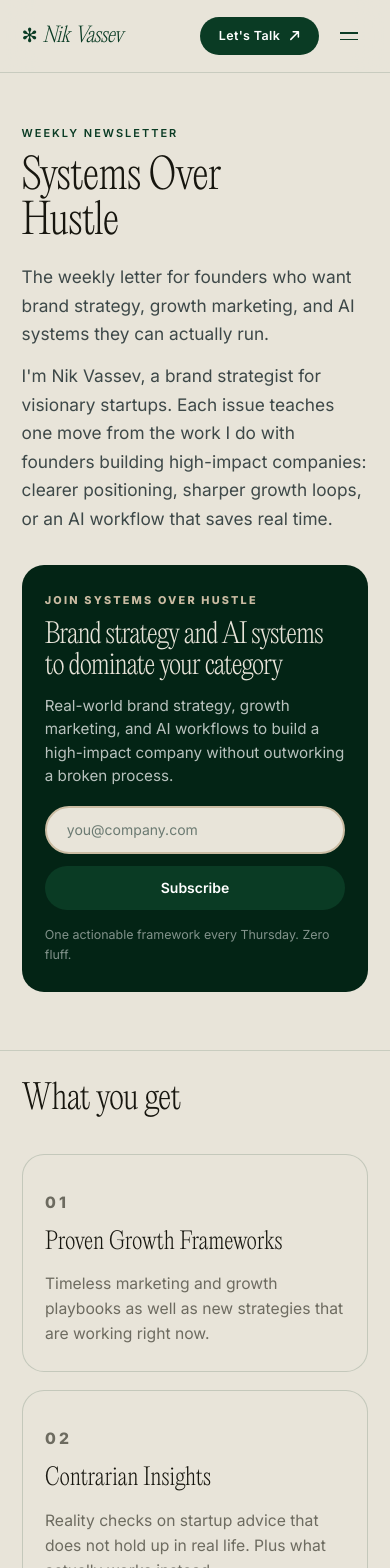
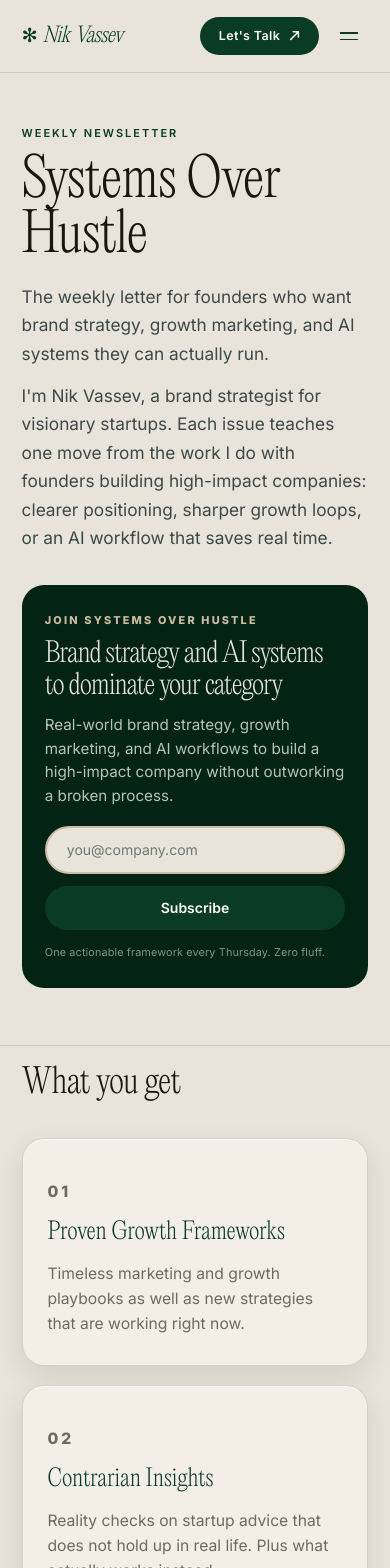
Before and after one commit to thenikvassev/nikvassev-site, a Next.js app: page /newsletter in a window 390 px wide. Shown: the top 1568 px of the page. Built offline with nearby package versions, Linux system fonts and the light colour scheme; what @nitrosend/sdk would draw is missing.

Commit message:
Newsletter mobile H1/note + deeper green benefit cards

```diff
--- a/src/app/globals.css
+++ b/src/app/globals.css
@@ -297,9 +297,9 @@
 
 .nl-hero-copy h1 {
   margin: 0.85rem 0 0;
-  max-width: 14ch;
-  font-size: clamp(2.6rem, 7vw, 4.6rem);
-  line-height: 1.08;
+  max-width: 12ch;
+  font-size: clamp(3.35rem, 11vw, 4.6rem);
+  line-height: 1.02;
   color: #17160f;
 }
 
@@ -352,7 +352,12 @@
 
 .nl-hero-card-note {
   margin: 0.95rem 0 0;
-  font-size: 0.78rem;
+  font-size: 0.68rem;
+  line-height: 1.35;
+  letter-spacing: 0.01em;
+  white-space: nowrap;
+  overflow: hidden;
+  text-overflow: ellipsis;
   color: rgba(255, 255, 255, 0.5);
 }
 
@@ -367,8 +372,8 @@
 }
 
 .nl-benefits h2 {
-  margin: 0.7rem 0 0;
-  max-width: 18ch;
+  margin: 0;
+  max-width: 14ch;
   font-size: clamp(2.1rem, 5vw, 3.15rem);
   color: #17160f;
 }
@@ -381,15 +386,18 @@
 }
 
 .nl-benefit-card {
-  background: #e8e4d9;
-  border: 1px solid rgba(10, 59, 36, 0.16);
+  background: #f3efe6;
+  border: 1px solid rgba(3, 36, 21, 0.14);
   border-radius: 22px;
-  padding: 1.55rem 1.4rem 1.5rem;
+  padding: 1.85rem 1.55rem 1.8rem;
+  box-shadow:
+    0 10px 28px rgba(3, 36, 21, 0.1),
+    0 1px 0 rgba(255, 255, 255, 0.55) inset;
 }
 
 .nl-benefit-label {
   margin: 0;
-  font-size: 0.68rem;
+  font-size: 0.72rem;
   font-weight: 700;
   letter-spacing: 0.2em;
   text-transform: uppercase;
@@ -397,9 +405,9 @@
 }
 
 .nl-benefit-card h3 {
-  margin: 0.7rem 0 0;
+  margin: 0.75rem 0 0;
   font-size: 1.45rem;
-  color: #17160f;
+  color: #0a3b24;
 }
 
 .nl-benefit-card p {
@@ -507,8 +515,8 @@
 .nl-close-sub {
   margin: 0.65rem 0 0;
   max-width: 38rem;
-  font-size: 0.95rem;
-  line-height: 1.55;
+  font-size: 0.78rem;
+  line-height: 1.4;
   color: #6d6b60;
 }
 
@@ -550,6 +558,15 @@
     padding: 2.4rem 2.15rem 2.3rem;
   }
 
+  .nl-hero-card-note {
+    font-size: 0.78rem;
+    white-space: normal;
+  }
+
+  .nl-close-sub {
+    font-size: 0.95rem;
+  }
+
   .nl-benefits {
     padding: 1.5rem 2.25rem 6.4rem;
   }
@@ -561,7 +578,7 @@
   }
 
   .nl-benefit-card {
-    padding: 2.15rem 2rem 2.05rem;
+    padding: 2.45rem 2.2rem 2.35rem;
     transition:
       transform 220ms ease,
       box-shadow 220ms ease,
@@ -578,6 +595,7 @@
 
   .nl-benefit-card h3 {
     font-size: 1.7rem;
+    color: #0a3b24;
   }
 
   .nl-benefit-card p {
```
